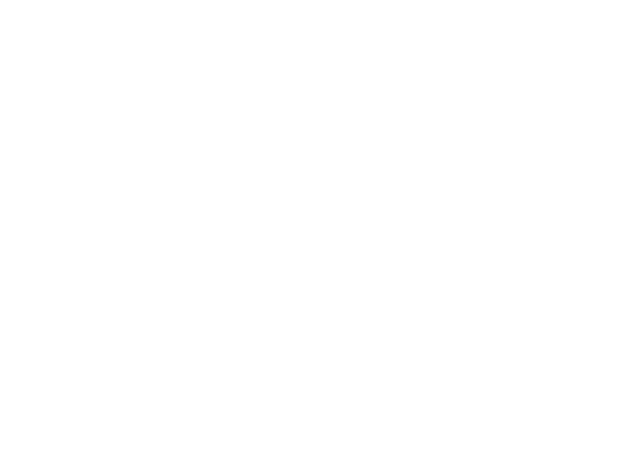
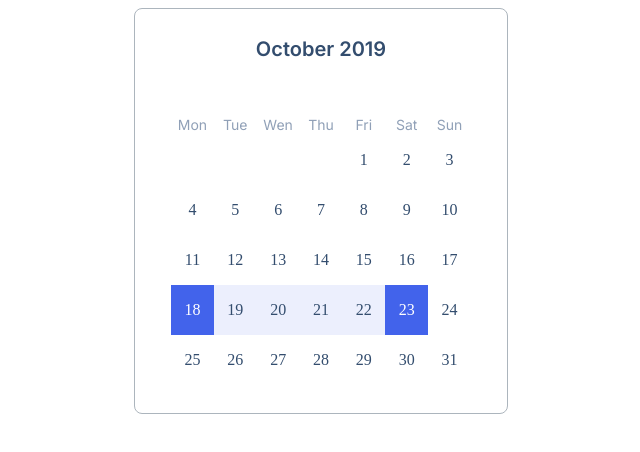
Before and after one commit to js-tasks-ru/htmlcss-20220519_mraleksej, a website: page 05-lection3/03-calendar/index.html in a window 1280 px wide. Shown: the whole page, without its empty margins (319-959 px from the left). Drawn offline with Linux system fonts and the light colour scheme.

Commit message:
add 05-lection3-03-calendar solution

```diff
--- a/05-lection3/03-calendar/calendar.css
+++ b/05-lection3/03-calendar/calendar.css
@@ -0,0 +1,77 @@
+.calendar{
+    width: 300px;
+    max-width: 100%;
+    padding: 28px 36px;
+    border: 1px solid #ACB5BD;
+    border-radius: 8px;
+}
+
+.calendar__title{
+    font-family: 'Inter', sans-serif;
+    font-style: normal;
+    font-weight: 600;
+    font-size: 20px;
+    line-height: 24px;
+    text-align: center;
+    color: #334D6E;
+    margin-bottom:24px;
+}
+
+.calendar__wrapper{
+    position: relative;
+    padding-bottom: 100%;
+}
+
+.calendar__inner{
+    position: absolute;
+    top: 0;
+    left: 0;
+    bottom: 0;
+    right: 0;
+    display: grid;
+    grid-template-columns: repeat(7, 1fr);
+    grid-template-rows: repeat(6, 1fr);
+}
+
+.calendar__item{
+    display: flex;
+    justify-content: center;
+    align-items: center;
+}
+
+.calendar__item-day,
+.calendar__item-number{
+    font-style: normal;
+    font-weight: 400;
+    line-height: 20px;
+}
+
+.calendar__item-day{
+    font-family: 'Inter', sans-serif;
+    font-size: 14px;
+    display: flex;
+    align-items: flex-end;
+    text-align: center;
+    color: #90A0B7;
+}
+
+.calendar__item-number{
+    font-family: 'Source Sans Pro';
+    font-size: 16px;
+    line-height: 20px;
+    text-align: center;
+    color: #334D6E;
+}
+
+.calendar__item-number:hover{
+    cursor: pointer;
+}
+
+.calendar__item-number_blue-heavy{
+    color: var(--white);
+    background: rgba(66, 99, 235, 1);
+}
+
+.calendar__item-number_blue-light{
+    background: rgba(160, 177, 245, 0.2);
+}
--- a/05-lection3/03-calendar/index.html
+++ b/05-lection3/03-calendar/index.html
@@ -7,6 +7,58 @@
         <title>Calendar</title>
     </head>
     <body>
-
+        <div class="page" style="display: flex; justify-content: center;">
+            <div class="calendar">
+                <div class="calendar__title">
+                    October 2019
+                </div>
+                <div class="calendar__wrapper">
+                    <div class="calendar__inner">
+                        <span class="calendar__item calendar__item-day">Mon</span>
+                        <span class="calendar__item calendar__item-day">Tue</span>
+                        <span class="calendar__item calendar__item-day">Wen</span>
+                        <span class="calendar__item calendar__item-day">Thu</span>
+                        <span class="calendar__item calendar__item-day">Fri</span>
+                        <span class="calendar__item calendar__item-day">Sat</span>
+                        <span class="calendar__item calendar__item-day">Sun</span>
+                        <span class="calendar__item calendar__item-day"></span>
+                        <span class="calendar__item calendar__item-day"></span>
+                        <span class="calendar__item calendar__item-day"></span>
+                        <span class="calendar__item calendar__item-day"></span>
+                        <span class="calendar__item calendar__item-number">1</span>
+                        <span class="calendar__item calendar__item-number">2</span>
+                        <span class="calendar__item calendar__item-number">3</span>
+                        <span class="calendar__item calendar__item-number">4</span>
+                        <span class="calendar__item calendar__item-number">5</span>
+                        <span class="calendar__item calendar__item-number">6</span>
+                        <span class="calendar__item calendar__item-number">7</span>
+                        <span class="calendar__item calendar__item-number">8</span>
+                        <span class="calendar__item calendar__item-number">9</span>
+                        <span class="calendar__item calendar__item-number">10</span>
+                        <span class="calendar__item calendar__item-number">11</span>
+                        <span class="calendar__item calendar__item-number">12</span>
+                        <span class="calendar__item calendar__item-number">13</span>
+                        <span class="calendar__item calendar__item-number">14</span>
+                        <span class="calendar__item calendar__item-number">15</span>
+                        <span class="calendar__item calendar__item-number">16</span>
+                        <span class="calendar__item calendar__item-number">17</span>
+                        <span class="calendar__item calendar__item-number calendar__item-number_blue-heavy">18</span>
+                        <span class="calendar__item calendar__item-number calendar__item-number_blue-light">19</span>
+                        <span class="calendar__item calendar__item-number calendar__item-number_blue-light">20</span>
+                        <span class="calendar__item calendar__item-number calendar__item-number_blue-light">21</span>
+                        <span class="calendar__item calendar__item-number calendar__item-number_blue-light">22</span>
+                        <span class="calendar__item calendar__item-number calendar__item-number_blue-heavy">23</span>
+                        <span class="calendar__item calendar__item-number">24</span>
+                        <span class="calendar__item calendar__item-number">25</span>
+                        <span class="calendar__item calendar__item-number">26</span>
+                        <span class="calendar__item calendar__item-number">27</span>
+                        <span class="calendar__item calendar__item-number">28</span>
+                        <span class="calendar__item calendar__item-number">29</span>
+                        <span class="calendar__item calendar__item-number">30</span>
+                        <span class="calendar__item calendar__item-number">31</span>
+                     </div>
+                </div>
+            </div>
+        </div>
     </body>
 </html>
--- a/assets/fonts/fonts.css
+++ b/assets/fonts/fonts.css
@@ -1 +1,2 @@
 @import url('https://fonts.googleapis.com/css2?family=Roboto:ital,wght@0,100;0,300;0,400;0,500;0,700;0,900;1,100;1,300;1,400;1,500;1,700;1,900&display=swap');
+@import url('https://fonts.googleapis.com/css2?family=Inter:wght@100;200;300;400;500;600;700;800;900&family=Roboto:ital,wght@0,100;0,300;0,400;0,500;0,700;0,900;1,100;1,300;1,400;1,500;1,700;1,900&display=swap');
```
